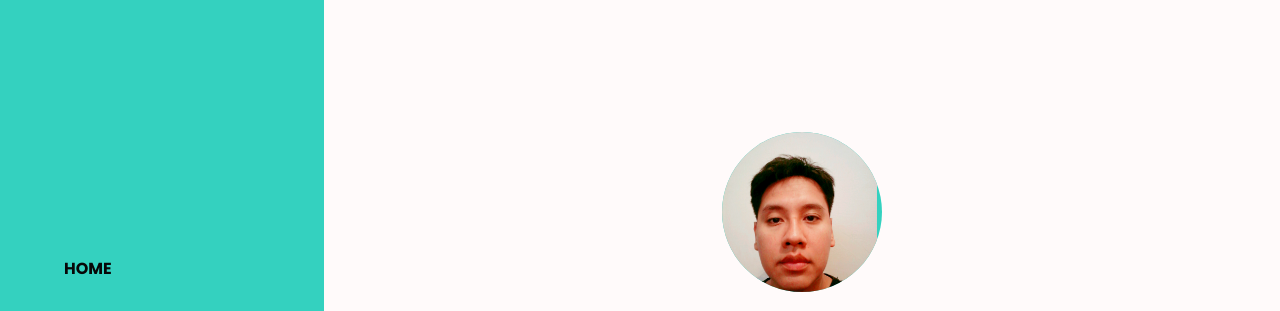
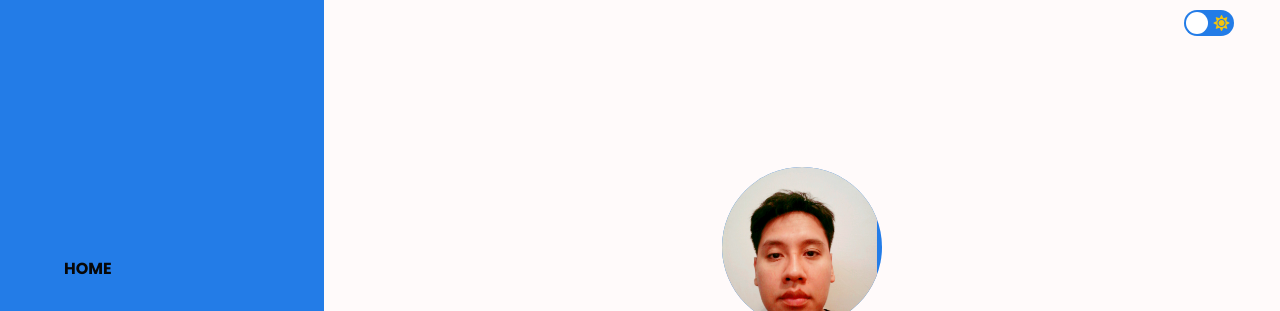
Before and after one commit to DVs07/Portfolio, a plain HTML site: page index.html in a window 1280 px wide. Shown: the top 311 px of the page. Drawn offline with nearby package versions, Linux system fonts and the light colour scheme.

Commit message:
Dark theme button was added &  media queries were corrected

```diff
--- a/index.html
+++ b/index.html
@@ -11,6 +11,8 @@
     <link href='https://unpkg.com/boxicons@2.0.7/css/boxicons.min.css' rel='stylesheet'>
     <!--    Line Awesome    -->
     <link rel="stylesheet" href="https://maxst.icons8.com/vue-static/landings/line-awesome/line-awesome/1.3.0/css/line-awesome.min.css">
+    <!--    Web icon    -->
+    <link rel="icon" type="image/png" sizes="96x96" href="./favicon-96x96.png">
 </head>
 <body>
     <!--    Header  -->
@@ -37,6 +39,15 @@
         </nav>
     </header>
     <main class="l-main">
+        <!--    Toggle theme    -->
+        <div class="toggle-theme">
+            <input type="checkbox" class="checkbox" id="checkbox">
+            <label for="checkbox" class="label">
+                <i class="fas fa-moon"></i>
+                <i class="fas fa-sun"></i>
+                <div class="ball"></div>
+            </label>
+        </div>
         <!--    Home    -->
         <section class="home" id="home">
             <div class="home-container bd-grid">
--- a/script.js
+++ b/script.js
@@ -1,7 +1,8 @@
 /*      Menu show & hidden      */
 const navMenu = document.getElementById('menu'),
 toggleMenu = document.getElementById('toggle'),
-closeMenu = document.getElementById('close');;
+closeMenu = document.getElementById('close');
+checkBox = document.getElementById('checkbox');
 
 
 //SHOW
@@ -41,3 +42,7 @@ function scrollActive(){
         }
     })
 }
+/*      Change theme    */
+checkBox.addEventListener('change', () =>{
+    document.body.classList.toggle('dark');
+})
--- a/style.css
+++ b/style.css
@@ -13,12 +13,13 @@
     --font-bold: 700;
 
     /*      Colors      */
-    --first-color: #34D1BF;
-    --first-color-dark: #26A798;
-    --first-color-darken: #0A2D29;
+    --first-color: #237CE7;
+    --first-color-dark: #1769CD;
+    --first-color-darken: #114E99;
     --text-color: #070707;
     --first-color-light: #EFEFEF;
     --first-color-lighten: #FFFAFA;
+    --dark-theme:#2A3241;
 
     /*      Font & typography       */
     --body-font: 'Poppins', sans-serif;
@@ -127,11 +128,11 @@ img{
     }
 /*      NAV     */
     .nav{
-        height: var(--header-height);
+        height: 30px;
         display: flex;
         justify-content: space-between;
         text-align: center;
-        margin-top: var(--mb-2);
+        margin-top: .3rem;
     }
     .nav-menu{
         position: fixed;
@@ -183,6 +184,47 @@ img{
     .active{
         color: var(--text-color);
     }
+/*  Toggle Theme    */
+body.dark{
+    background-color: var(--dark-theme);
+    color: var(--first-color-light);
+}
+.toggle-theme{
+    display: flex;
+    margin-top: 1%;
+    margin-left: 90%;
+}
+.checkbox{
+    opacity: 0;
+    position: absolute;
+}
+.label{
+    position: relative;
+    background-color: var(--first-color);
+    display: flex;
+    align-items: center;
+    justify-content: space-between;
+    border-radius: 50px;
+    height: 26px;
+    width: 50px;
+    padding: 5px;
+}
+.fa-moon, .fa-sun{
+    color: #f1c40f;
+}
+.ball{
+    height: 22px;
+    width: 22px;
+    position: absolute;
+    background-color: #fff;
+    top: 2px;
+    left: 2px;
+    border-radius: 50px;
+    transition: transform 0.2s linear;
+}
+.checkbox:checked + .label .ball{
+    transform: translateX(24px);
+}
 /*      HOME        */
     .home-container{
         height: calc(100vh - var(--header-height));
@@ -413,7 +455,7 @@ img{
     flex-direction: column;
     justify-content: center;
     align-items: center;
-    background: rgba(0, 255, 170, .7);
+    background: rgba(0, 89, 255, 0.7);
     border-radius: .5rem;
     transition: .3s;
 }
@@ -522,6 +564,10 @@ img{
     .home-btn{
         width: initial;
     }
+    .nav{
+        height: 35px;
+        margin-top: var(--mb-1);
+    }
     .nav-menu{
         width: var(--nav-width);
     }
@@ -567,18 +613,24 @@ img{
         height: auto;
     }
 }
-@media screen and (min-width: 956px){
+@media screen and (max-width: 700px){
     .contact-img img{
         width: 100%;
         height: 250px;
     }
+    .toggle-theme{
+        margin-left: 85%;
+    }
 }
-@media screen and (min-width: 396px){
+@media screen and (max-width: 400px){
     .col1{
         height: 100px;
     }
     .col2{
         height: 100px;
+    }
+    .toggle-theme{
+        display: none;
     }
 }
 @media screen and (min-width: 1024px){
```
Also changed, not shown: favicon-96x96.png (added).
